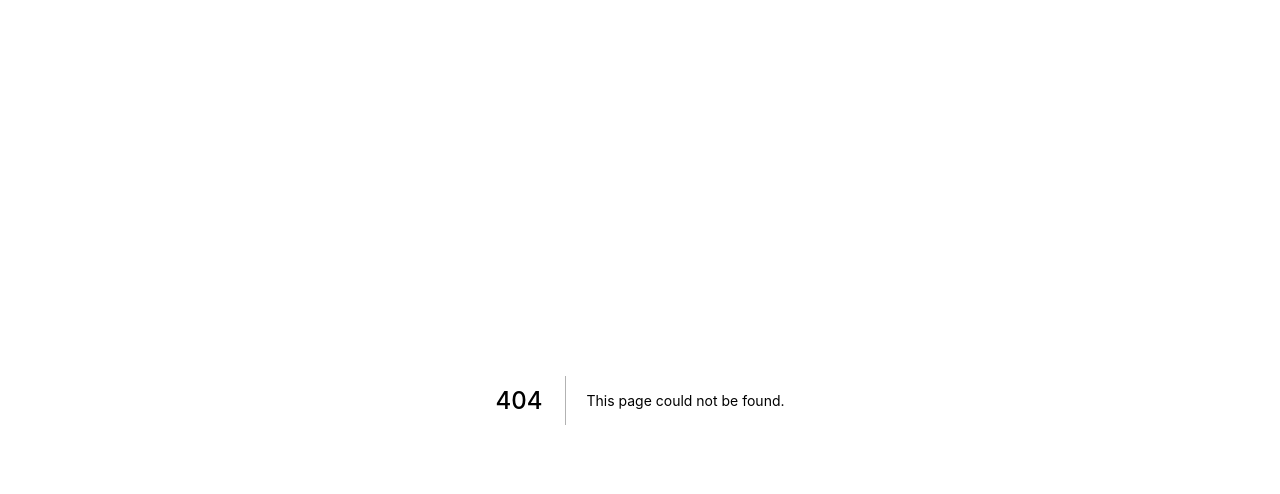
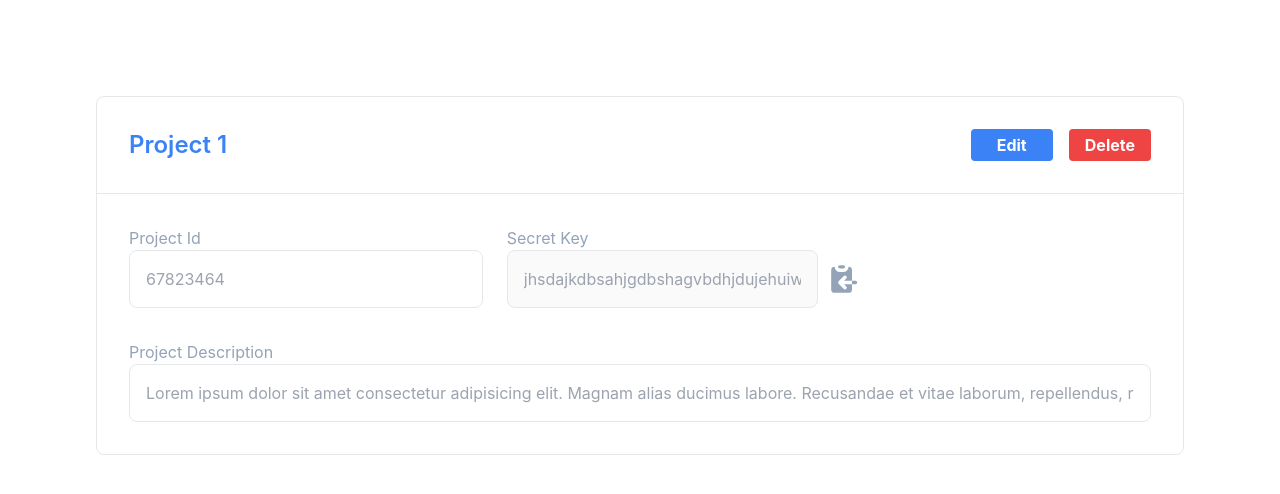
Before and after one commit to ChattGator/frontend, a Next.js app: page /dashboard in a window 1280 px wide. Before the commit this address had no page. Shown: the top 494 px of the page. Built offline with nearby package versions, Linux system fonts and the light colour scheme.

Commit message:
Add Project Details Card Component

```diff
--- /dev/null
+++ b/components/ProjectDashboard/ProjectDetailsCard.tsx
@@ -0,0 +1,60 @@
+import { PencilIcon, TrashIcon, ClipboardCopyIcon } from "@heroicons/react/solid"
+import { CopyToClipboard } from "react-copy-to-clipboard";
+import React, {useState} from 'react';
+
+interface Props {
+    id:string
+    title:string,
+    desc:string,
+    credentials:string
+}
+
+const ProjectDetailsCard = ({ id, title, desc, credentials }: Props) => {
+    const [disabled, setDisabled] = useState(false);
+
+    function toggleEdit() {
+        setDisabled(!disabled);
+    }
+
+    return (
+        <div className="w-full rounded-lg border relative">
+            <div className="p-8 inline-grid grid-cols-2 gap-2">
+                <h3 className="lg:text-2xl text-xl font-semibold text-blue-500">{ title }</h3>
+                <div className="inline-grid grid-cols-2 gap-4 absolute right-8">
+                    <button className="bg-blue-500 hover:bg-blue-700 text-white font-bold py-1 px-4 rounded" onClick={toggleEdit}>
+                        <span className="inline-flex">
+                            <span>Edit</span>
+                        </span>
+                    </button>
+                    <button className="bg-red-500 hover:bg-red-700 text-white font-bold py-1 px-4 rounded">Delete</button>
+                </div>
+            </div>
+            <hr />
+            <div className="p-8 text-slate-400 w-full">
+                <div className="inline-grid grid-cols-2 gap-6 mb-8">
+                    <div>
+                        <label htmlFor="id">Project Id</label>
+                        <input type="text" id="id" className="p-4 text-slate-400 border w-full rounded-lg" placeholder={ id } disabled={disabled}/>
+                    </div>
+                    <div>
+                        <label htmlFor="key">Secret Key</label>
+                        <div className="flex items-center">
+                            <input type="text" id="key" className="p-4 text-slate-400 border w-full rounded-lg" placeholder={ credentials } disabled={true}/>
+                            <CopyToClipboard
+                                text={ credentials }
+                                onCopy={() => alert("Secret Key Copied")}>
+                                <ClipboardCopyIcon className="h-10 w-10 ml-2"/>
+                            </CopyToClipboard>
+                        </div>
+                    </div>
+                </div>
+                <div>
+                    <label htmlFor="description">Project Description</label>
+                    <input type="text" id="description" className="p-4 text-slate-400 border w-full rounded-lg" placeholder={ desc } disabled={disabled}/>
+                </div>
+            </div>
+        </div>
+    )
+}
+
+export default ProjectDetailsCard;
--- a/package.json
+++ b/package.json
@@ -12,6 +12,7 @@
     "@heroicons/react": "^1.0.6",
     "next": "12.2.3",
     "react": "18.2.0",
+    "react-copy-to-clipboard": "^5.1.0",
     "react-dom": "18.2.0"
   },
   "devDependencies": {
--- /dev/null
+++ b/pages/dashboard.tsx
@@ -0,0 +1,11 @@
+import type { NextPage } from "next";
+import ProjectDetailsCard from "../components/ProjectDashboard/ProjectDetailsCard"
+const Home: NextPage = () => {
+	return (
+        <div className="mt-24 px-24">
+            <ProjectDetailsCard id="67823464" title="Project 1" desc="Lorem ipsum dolor sit amet consectetur adipisicing elit. Magnam alias ducimus labore. Recusandae et vitae laborum, repellendus, rerum, temporibus dolorum cupiditate aliquid saepe quos nobis tempora. Quasi deserunt in id." credentials="jhsdajkdbsahjgdbshagvbdhjdujehuiwqe" />
+        </div>
+	);
+};
+
+export default Home;
```
Also changed, not shown: 1 other file (tests, documents, lock files or other folders).
